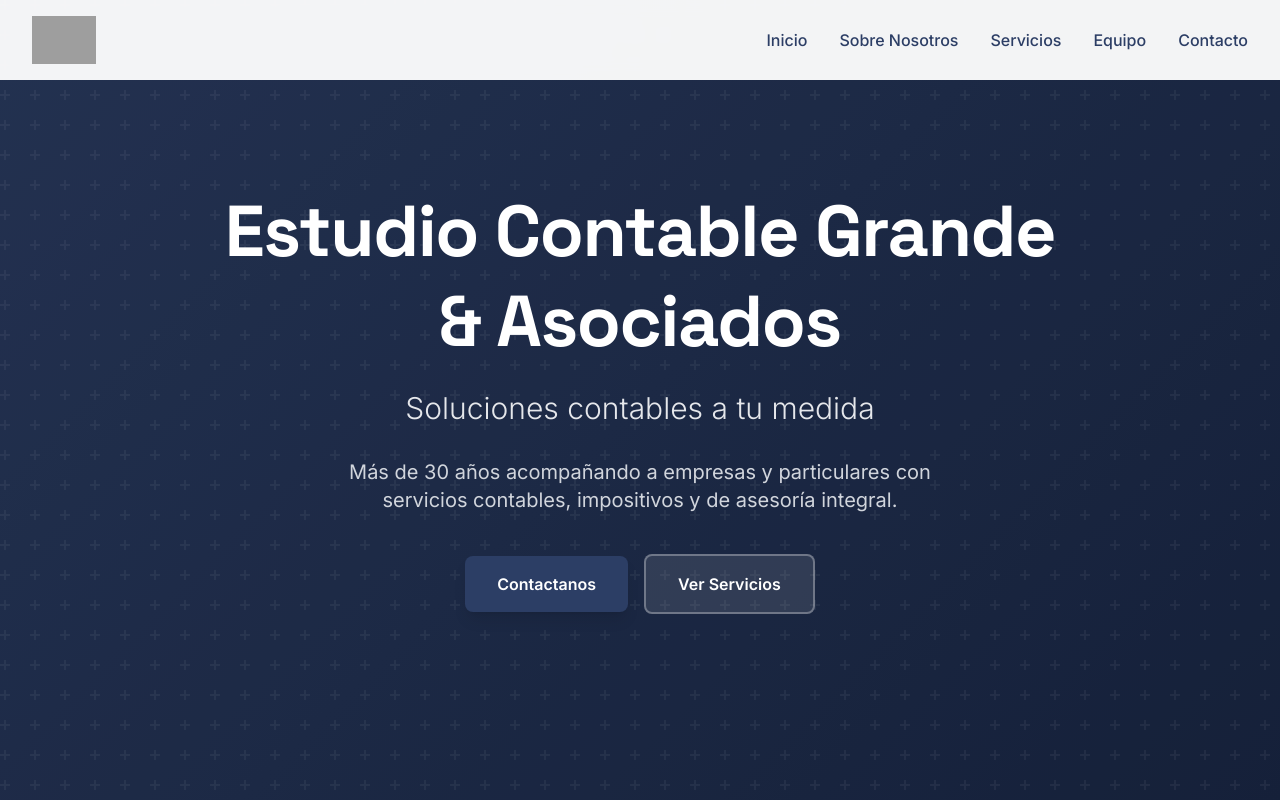
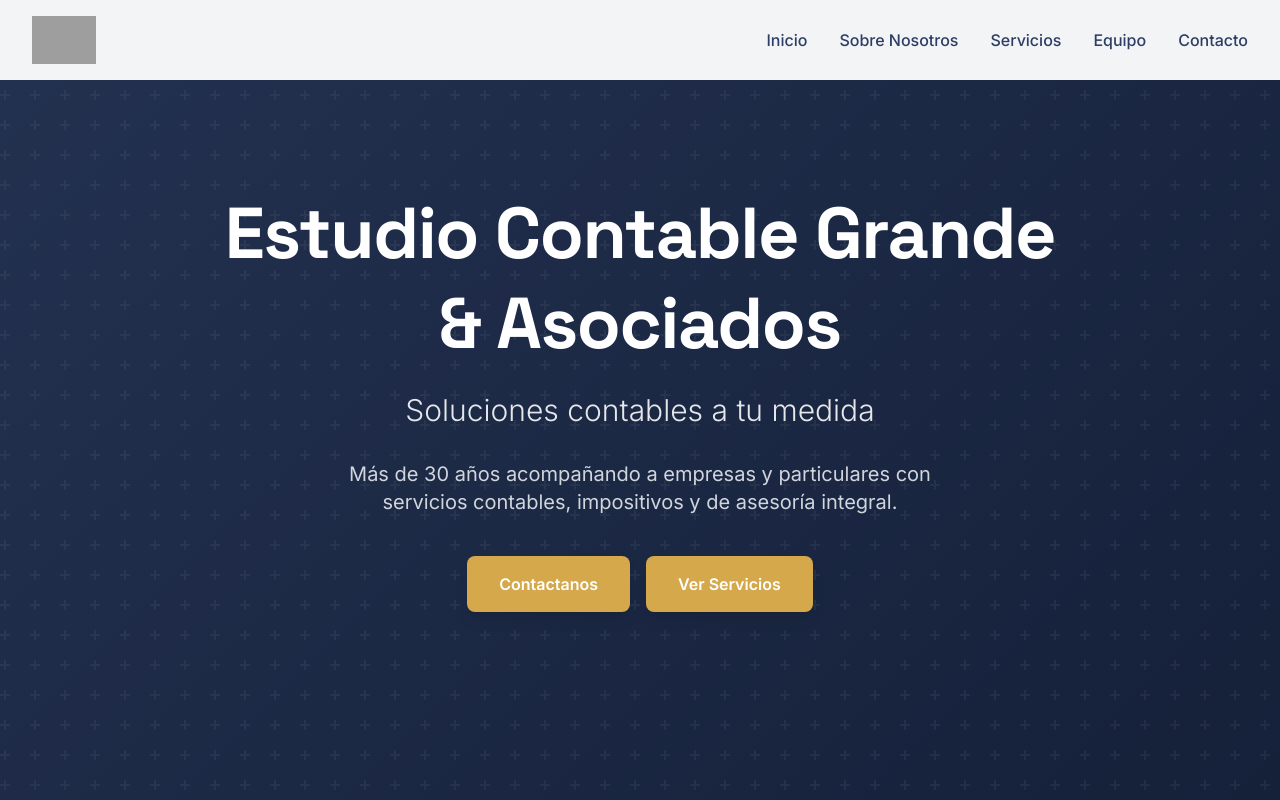
Before and after one commit to GrandeJuan/estudio-contable-website, a React (Vite) app: page / in a window 1280 px wide. Shown: the top 800 px of the page. Built offline with nearby package versions, Linux system fonts and the light colour scheme; grey boxes are pictures that could not be loaded.

Commit message:
Unify Hero CTA buttons with new gold accent color
Both buttons now share the same style and effects (scale, shadow).
Introduces a warm gold (#D4A84B) as a third accent color to break
the blue/gray monotony while keeping it professional.

https://claude.ai/code/session_01518nTZov2h5DvFK9y9uRSv

```diff
--- a/src/components/Hero.jsx
+++ b/src/components/Hero.jsx
@@ -40,7 +40,7 @@ const Hero = () => {
             spy={true}
             smooth={true}
             duration={500}
-            className="cursor-pointer bg-[#2C3E65] hover:bg-[#1A2847] text-white font-semibold px-8 py-4 rounded-lg transition-all duration-300 transform hover:scale-105 shadow-lg"
+            className="cursor-pointer bg-cta hover:bg-cta-dark text-white font-semibold px-8 py-4 rounded-lg transition-all duration-300 transform hover:scale-105 shadow-lg"
           >
             Contactanos
           </Link>
@@ -49,7 +49,7 @@ const Hero = () => {
             spy={true}
             smooth={true}
             duration={500}
-            className="cursor-pointer bg-white/10 hover:bg-white/20 backdrop-blur-sm text-white font-semibold px-8 py-4 rounded-lg transition-all duration-300 border-2 border-white/30"
+            className="cursor-pointer bg-cta hover:bg-cta-dark text-white font-semibold px-8 py-4 rounded-lg transition-all duration-300 transform hover:scale-105 shadow-lg"
           >
             Ver Servicios
           </Link>
--- a/src/index.css
+++ b/src/index.css
@@ -8,6 +8,8 @@
   --color-primary: #2C3E65;      /* Azul marino oscuro - letra G del logo */
   --color-primary-dark: #1A2847; /* Azul muy oscuro - degradados */
   --color-accent: #8B95A5;       /* Gris plateado - anillos y subtítulos */
+  --color-cta: #D4A84B;          /* Dorado ámbar - botones CTA */
+  --color-cta-dark: #B8923A;     /* Dorado oscuro - hover CTA */
   --color-text-dark: #2B2B2B;    /* Negro/gris oscuro - texto principal */
   --color-background: #F5F6F8;   /* Gris muy claro - fondos alternos */
 }
```
